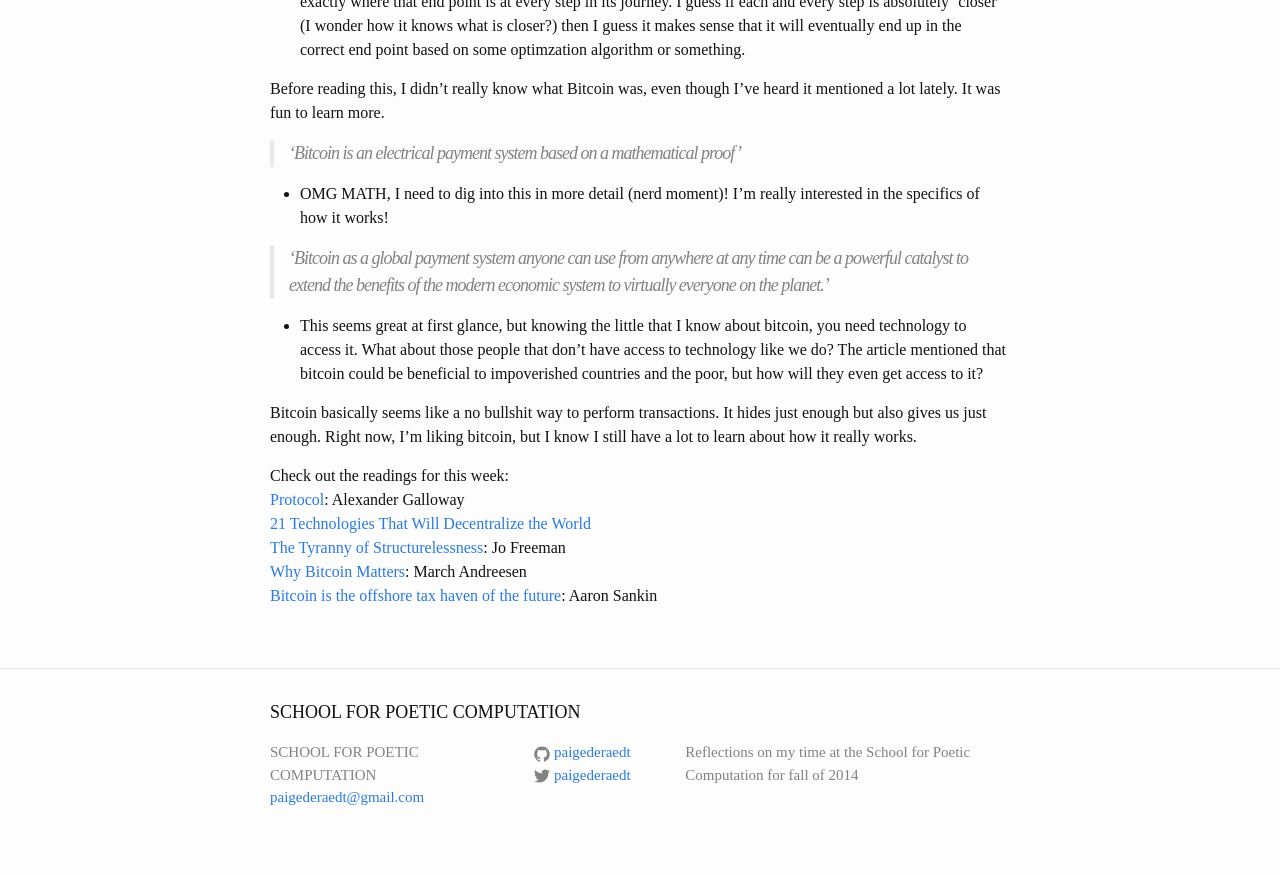
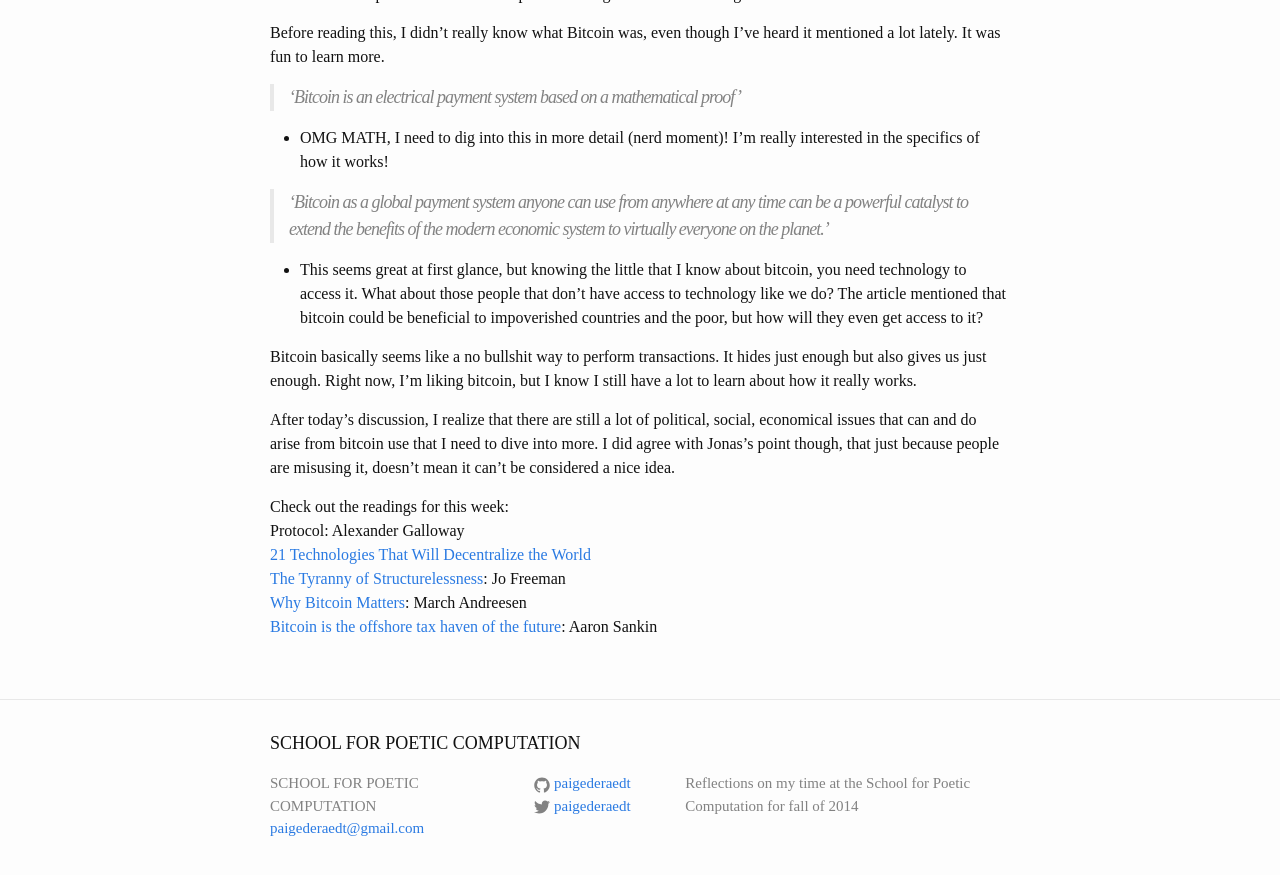
Before and after one commit to paigederaedt/blog, a Jekyll site: the page built from _posts/2014-10-23-DecentralizationAndItsDiscontents.markdown, in a window 1280 px wide and 900 px high, scrolled down 851 px. Shown: the top 875 px of the window. Built offline with Jekyll 4.4.1, drawn with Linux system fonts in a browser that asks for light colours.

Commit message:
updates via casey's help

```diff
--- a/_includes/header.html
+++ b/_includes/header.html
@@ -13,13 +13,13 @@
         </svg>
       </a>
 
-      <div class="trigger">
+     <!--  <div class="trigger">
         {% for page in site.pages %}
           {% if page.title %}
           <a class="page-link" href="{{ page.url | prepend: site.baseurl }}">{{ page.title }}</a>
           {% endif %}
         {% endfor %}
-      </div>
+      </div> -->
     </nav>
 
   </div>
--- a/_posts/2014-10-17-WhatWasTheVisionReadingReflections.markdown
+++ b/_posts/2014-10-17-WhatWasTheVisionReadingReflections.markdown
@@ -26,6 +26,6 @@
 - I've been thinking a lot about why I like math since reading this paper, and I don't know if I can articulate why yet…I was taught what the paper calls 'school math' and I don't feel like I had much of a chance or was encouraged to find relevance to something personal, as the author did with gears. In college, what distinguished math from other classes for me was that it was learning and understanding a process rather then memorizing facts. So why do I like math enough to get a degree in it? I don't quite know.
 
 Check out all the readings:
-[Mindstorms]({{site.baseurl}}/assets/mindstorms.pdf): Seymour Papert
+Mindstorms: Seymour Papert
 [Face to Face: Alan Kay Still Waiting for the Revolution](http://www.scholastic.com/browse/article.jsp?id=5): an interview with Alan Kay
 [Bicycles for the mind](https://www.youtube.com/watch?v=ob_GX50Za6c): Steve Jobs
--- a/_posts/2014-10-23-DecentralizationAndItsDiscontents.markdown
+++ b/_posts/2014-10-23-DecentralizationAndItsDiscontents.markdown
@@ -36,8 +36,10 @@
 
 Bitcoin basically seems like a no bullshit way to perform transactions. It hides just enough but also gives us just enough. Right now, I'm liking bitcoin, but I know I still have a lot to learn about how it really works.
 
+After today's discussion, I realize that there are still a lot of political, social, economical issues that can and do arise from bitcoin use that I need to dive into more. I did agree with Jonas's point though, that just because people are misusing it, doesn't mean it can't be considered a nice idea.
+
 Check out the readings for this week:
-[Protocol]({{site.baseurl}}/assets/protocol.pdf): Alexander Galloway
+Protocol: Alexander Galloway
 [21 Technologies That Will Decentralize the World](http://www.shareable.net/blog/21-technologies-that-will-decentralize-the-world)
 [The Tyranny of Structurelessness](http://www.historyisaweapon.com/defcon1/tyrstruct.html): Jo Freeman
 [Why Bitcoin Matters](http://dealbook.nytimes.com/2014/01/21/why-bitcoin-matters/?_php=true&_type=blogs&_r=0): March Andreesen
```
